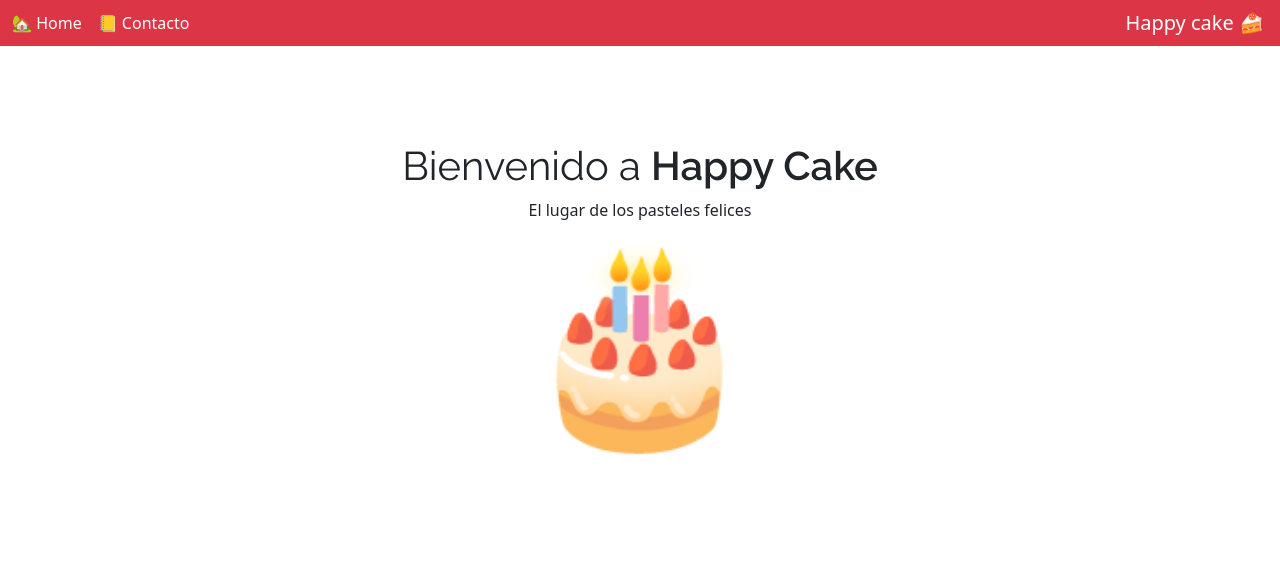
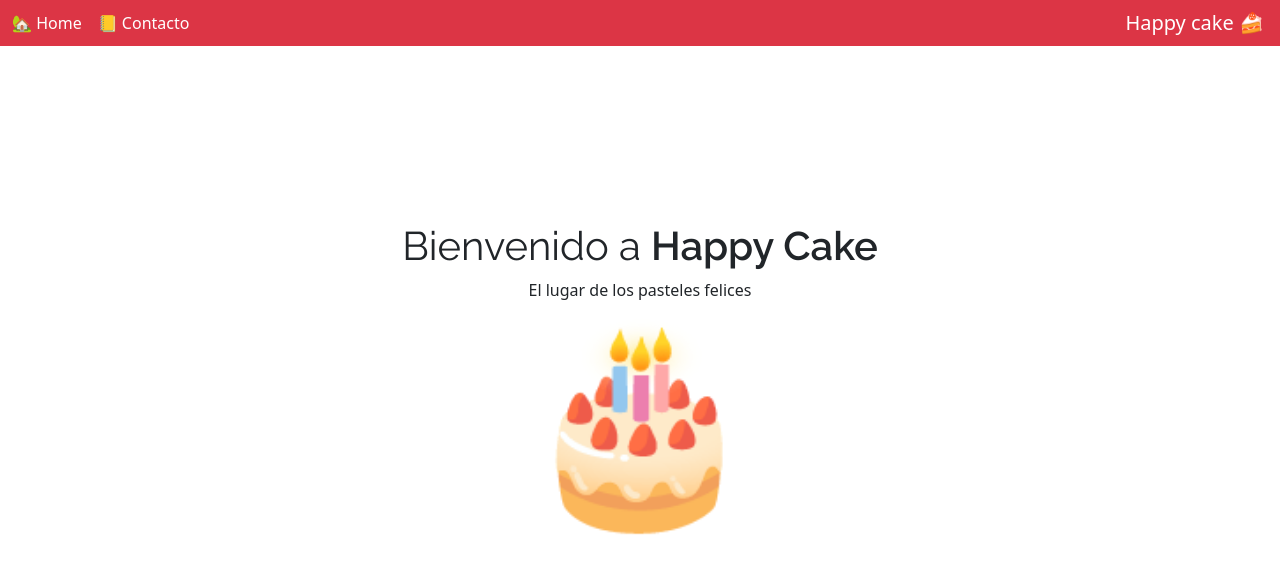
Before and after one commit to jonaisenberg/Happy-cake, a React (Vite) app: page / in a window 1280 px wide. Shown: the top 574 px of the page. Built offline with nearby package versions, Linux system fonts and the light colour scheme.

Commit message:
aumentando el margen en .inicio

```diff
--- a/src/App.css
+++ b/src/App.css
@@ -16,7 +16,7 @@
     display: flex;
     flex-direction: column;
     align-items: center;
-    margin: 6rem;
+    margin: 11rem;
 }
 
 .bienvenido {
```
